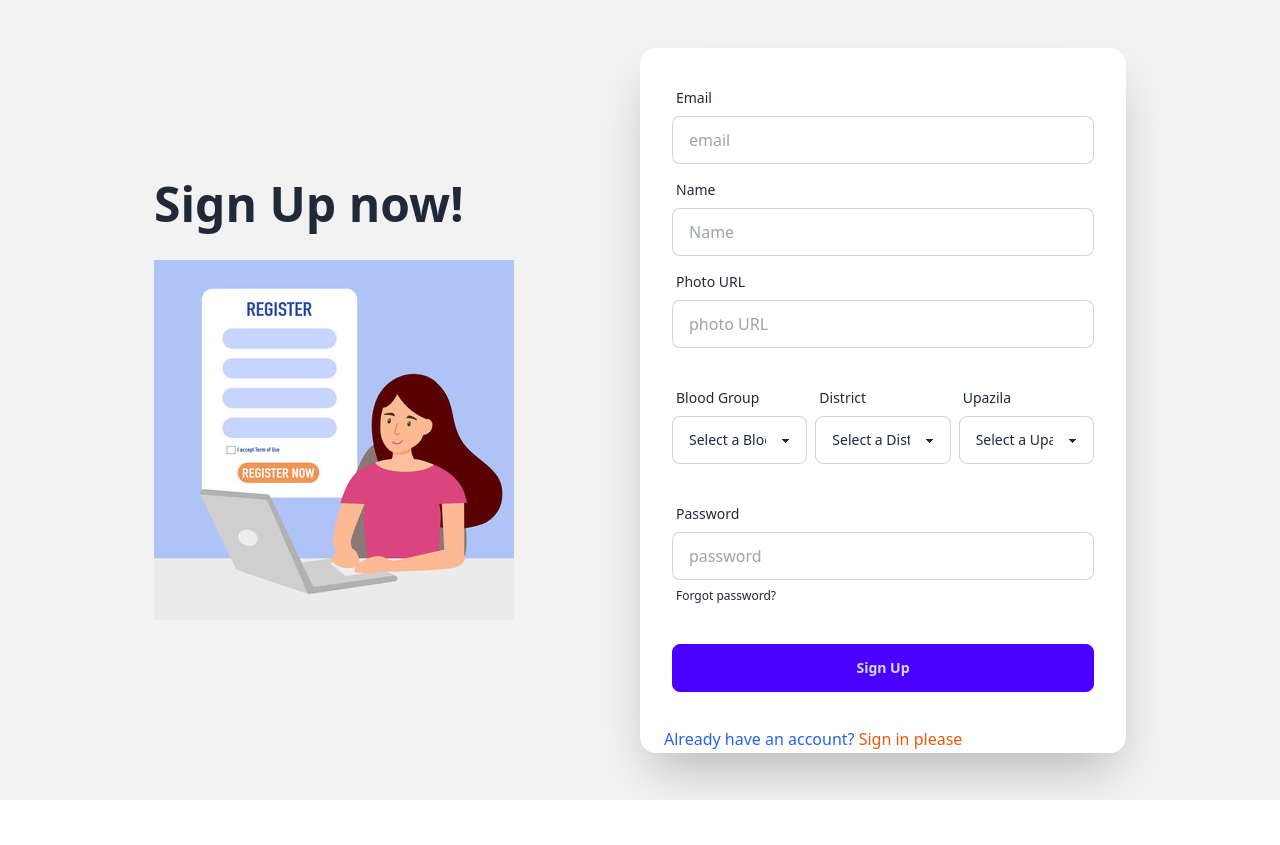
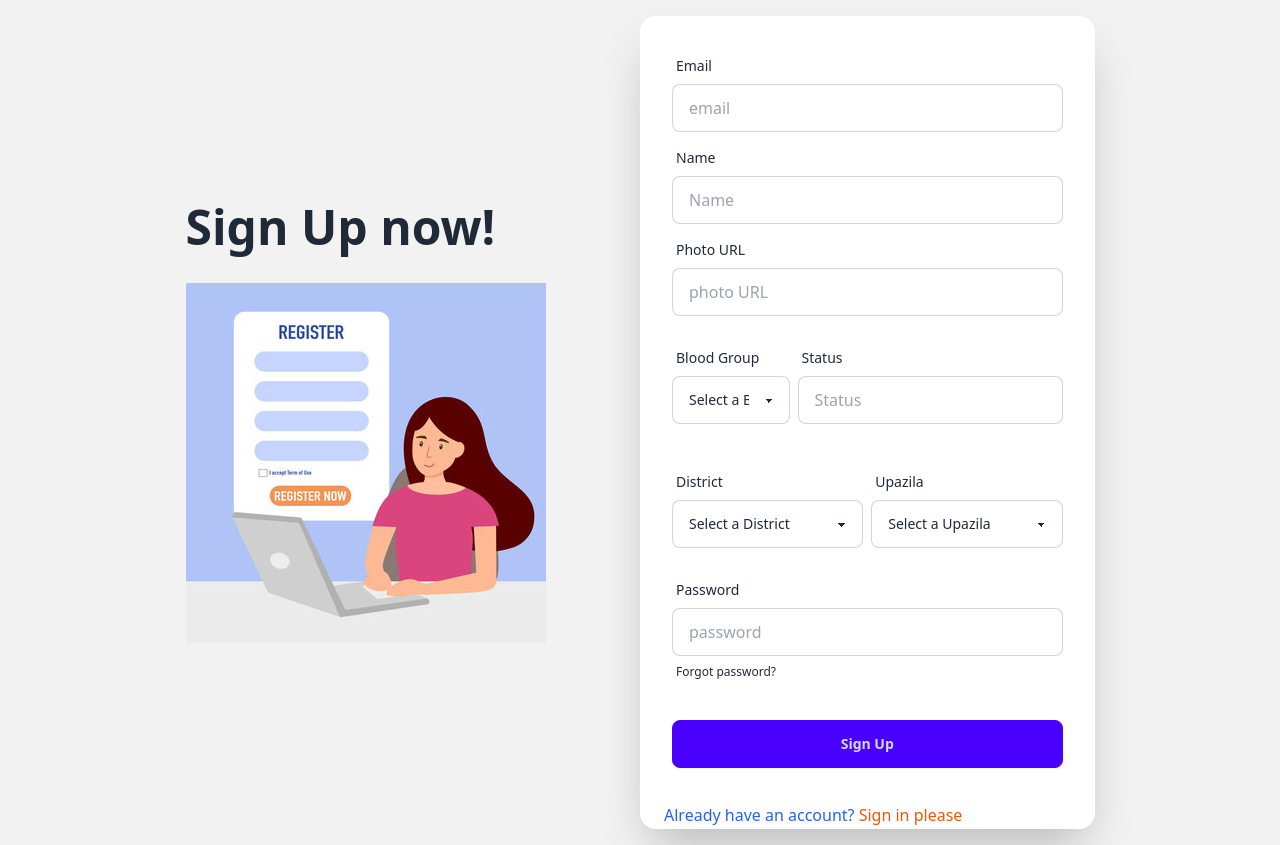
Before and after one commit to Solaimanislam/Assignment--12-client, a React (Vite) app: page /signup in a window 1280 px wide. Before the commit the page ends 800 px from the top, so only its background shows below. Built offline with nearby package versions, Linux system fonts and the light colour scheme; no server answers.

Commit message:
added all test section

```diff
--- /dev/null
+++ b/src/Hooks/useTest.jsx
@@ -0,0 +1,20 @@
+import { useEffect, useState } from "react";
+
+
+const useTest = () => {
+    const [test, setTest] = useState([]);
+    const [loading, setLoading] = useState(true);
+
+    useEffect(() => {
+        fetch('http://localhost:5000/test')
+            .then(res => res.json())
+            .then(data => {
+                setTest(data);
+                setLoading(false);
+            })
+    }, [])
+    return [test, loading];
+
+};
+
+export default useTest;
--- a/src/Pages/AllTest/AllTest.jsx
+++ b/src/Pages/AllTest/AllTest.jsx
@@ -1,9 +1,31 @@
+import { Helmet } from "react-helmet-async";
+import SectionTitle from "../../Components/SectionTitle/SectionTitle";
+import useTest from "../../Hooks/useTest";
+import TestCard from "./TestCard";
 
 
 const AllTest = () => {
+
+    const [test] = useTest();
+    console.log(test);
+
     return (
         <div>
-            <h2 className=" text-3xl"> This is All test pages</h2>
+            <Helmet>
+                <title>SI | All Test</title>
+            </Helmet>
+            <SectionTitle
+                heading={"All Test"}
+                subHeading={"Find Your Test"}
+            ></SectionTitle>
+            <div className=" grid md:grid-cols-2 gap-10">
+                {
+                    test.map(item => <TestCard
+                        key={item._id}
+                        item={item}
+                    ></TestCard>)
+                }
+            </div>
         </div>
     );
 };
--- /dev/null
+++ b/src/Pages/AllTest/TestCard.jsx
@@ -0,0 +1,31 @@
+import { Link } from "react-router-dom";
+
+
+const TestCard = ({ item }) => {
+    console.log(item);
+
+    const {_id, image, title, short_description, date, slots } = item;
+
+    return (
+        <div className="card card-compact bg-base-100 shadow-xl">
+            <figure><img className="lg:h-[400px] w-full" src={image} alt="Shoes" /></figure>
+            <div className="card-body">
+                <div className=" flex justify-between">
+                    <h2 className="card-title text-purple-500">Title: {title}</h2>
+                    <h2 className="card-title text-orange-400">Date: {date}</h2>
+                </div>
+                <p className="text-green-400 text-lg">Description: {short_description}</p>
+                <h4 className=" text-xl text-amber-600 items-center mx-auto">Slots:
+                    {
+                        slots.map(slot => <li key={slot.id}>{slot}</li>)
+                    }
+                </h4>
+                <div className="card-actions justify-end">
+                    <Link><button className="btn btn-primary">Details</button></Link>
+                </div>
+            </div>
+        </div>
+    );
+};
+
+export default TestCard;
--- a/src/Pages/SignUp/SignUp.jsx
+++ b/src/Pages/SignUp/SignUp.jsx
@@ -9,7 +9,7 @@ import Swal from "sweetalert2";
 
 const SignUp = () => {
 
-    const {createUser, updateUserProfile} = useContext(AuthContext);
+    const { createUser, updateUserProfile } = useContext(AuthContext);
     const navigate = useNavigate();
 
     const {
@@ -77,10 +77,9 @@ const SignUp = () => {
                                 <input type="text" {...register("photoURL", { required: true })} placeholder="photo URL" className="input input-bordered" />
                                 {errors.photoURL && <span className="text-red-600">PhotoURL is required</span>}
                             </div>
-                            {/* blood group , district, upazila */}
                             <div className="flex gap-2">
                                 {/* blood group */}
-                                <label className="form-control w-full my-6">
+                                <label className="form-control w-full my-4">
                                     <div className="label">
                                         <span className="label-text">Blood Group</span>
 
@@ -100,9 +99,22 @@ const SignUp = () => {
                                     </select>
 
                                 </label>
+                                {/* status */}
+                                <div className="form-control  w-full my-4">
+                                    <label className="label">
+                                        <span className="label-text">Status</span>
+                                    </label>
+                                    <input type="text" {...register("status", { required: true })} name="name" placeholder="Status" className="input input-bordered" />
+                                    {errors.name && <span className="text-red-600">Status is required</span>}
+                                </div>
+
+                            </div>
+                            {/*  district, upazila */}
+                            <div className="flex gap-2">
+
 
                                 {/* District */}
-                                <label className="form-control w-full my-6">
+                                <label className="form-control w-full my-4">
                                     <div className="label">
                                         <span className="label-text">District</span>
 
@@ -120,7 +132,7 @@ const SignUp = () => {
 
                                 </label>
                                 {/* Upazila */}
-                                <label className="form-control w-full my-6">
+                                <label className="form-control w-full my-4">
                                     <div className="label">
                                         <span className="label-text">Upazila</span>
 
```
Lines whose indentation alone changed are shown as unchanged.
